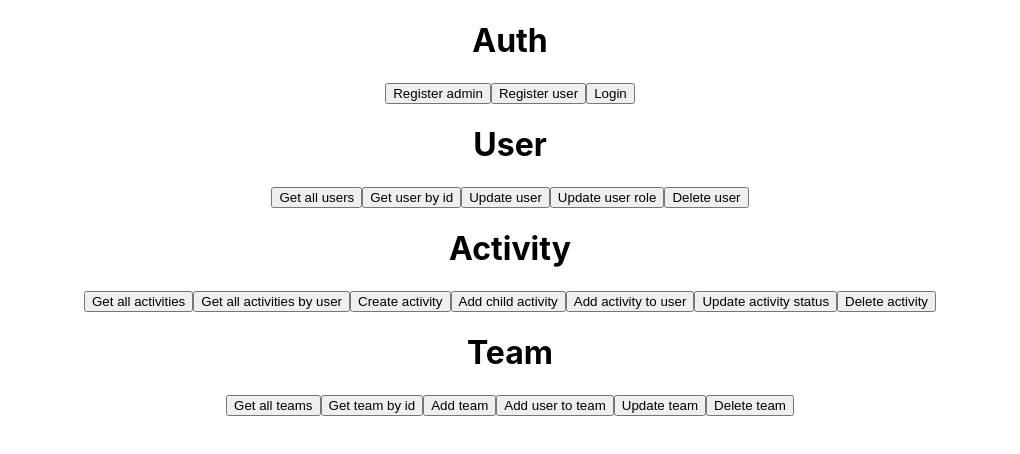
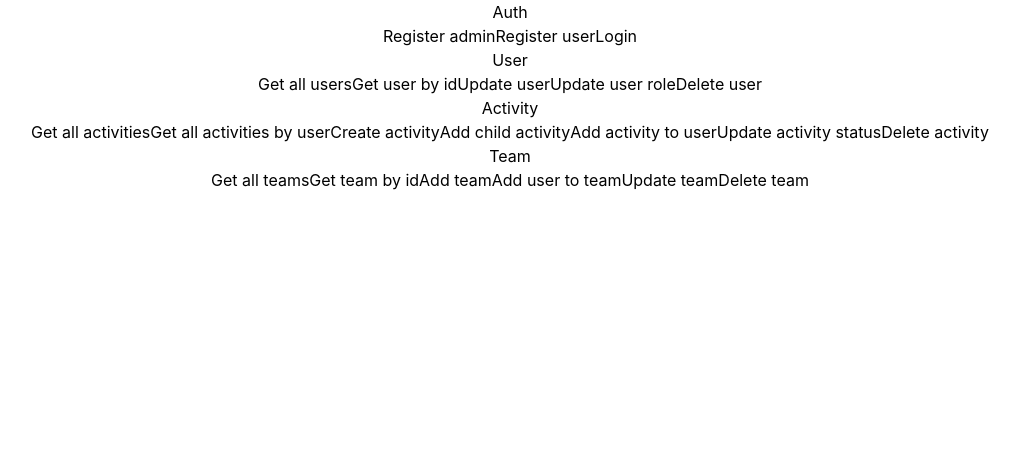
Before and after one commit to eightbyte81/mint-client, a React (Create React App) app: page / in a window 1280 px wide. Shown: the top 454 px of the page, without its empty margins (130-1150 px from the left). Built offline with nearby package versions, Linux system fonts and the light colour scheme.

Commit message:
Added tailwindcss to project

```diff
--- a/package.json
+++ b/package.json
@@ -36,5 +36,10 @@
       "last 1 firefox version",
       "last 1 safari version"
     ]
+  },
+  "devDependencies": {
+    "autoprefixer": "^10.4.4",
+    "postcss": "^8.4.12",
+    "tailwindcss": "^3.0.23"
   }
 }
--- /dev/null
+++ b/postcss.config.js
@@ -0,0 +1,6 @@
+module.exports = {
+  plugins: {
+    tailwindcss: {},
+    autoprefixer: {},
+  },
+}
--- a/src/index.css
+++ b/src/index.css
@@ -1,3 +1,7 @@
+@tailwind base;
+@tailwind components;
+@tailwind utilities;
+
 body {
   margin: 0;
   font-family: -apple-system, BlinkMacSystemFont, 'Segoe UI', 'Roboto', 'Oxygen',
--- /dev/null
+++ b/tailwind.config.js
@@ -0,0 +1,9 @@
+module.exports = {
+  content: [
+      "./src/**/*.{js,jsx,ts,tsx}",
+  ],
+  theme: {
+    extend: {},
+  },
+  plugins: [],
+}
```
Also changed, not shown: 1 other file (tests, documents, lock files or other folders).
